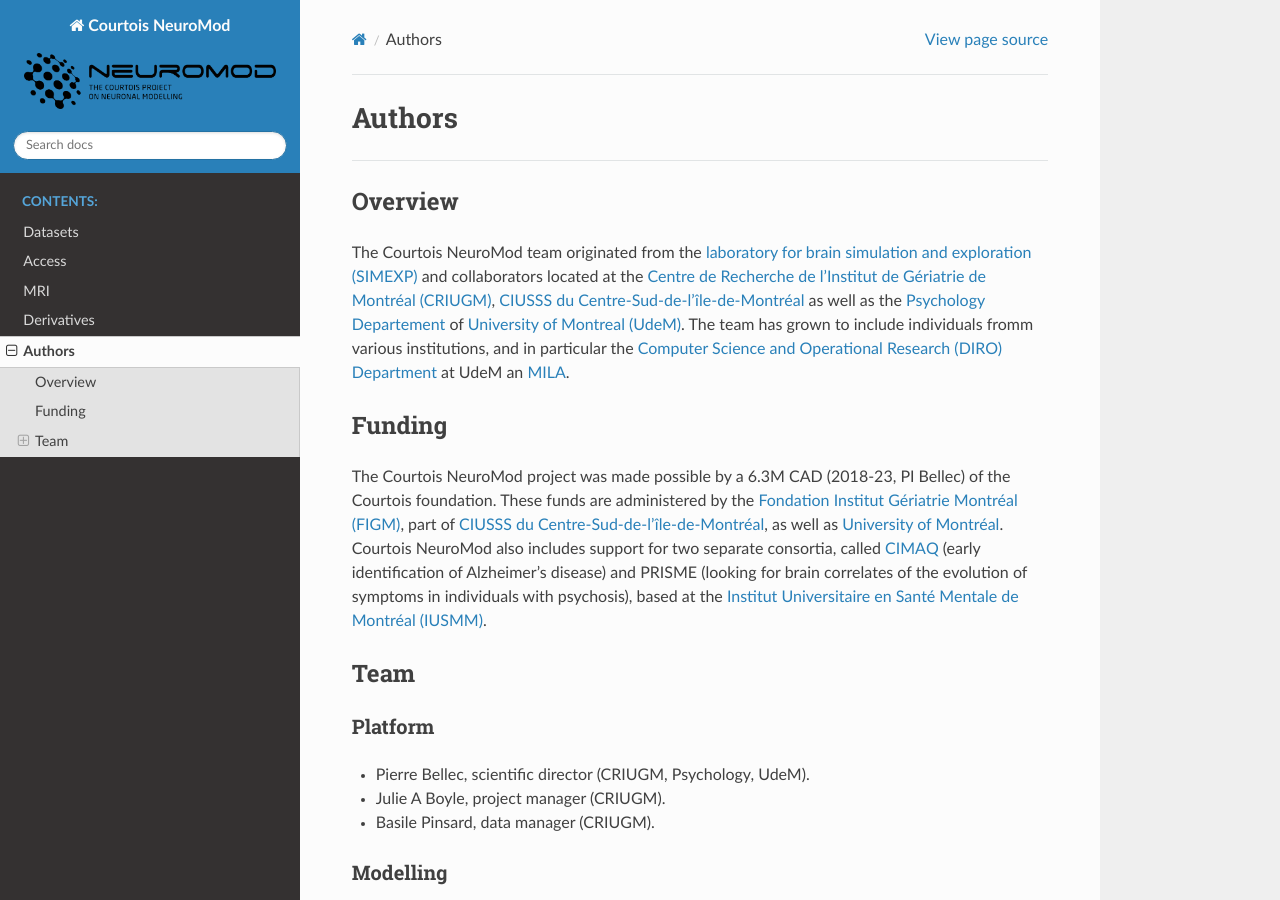
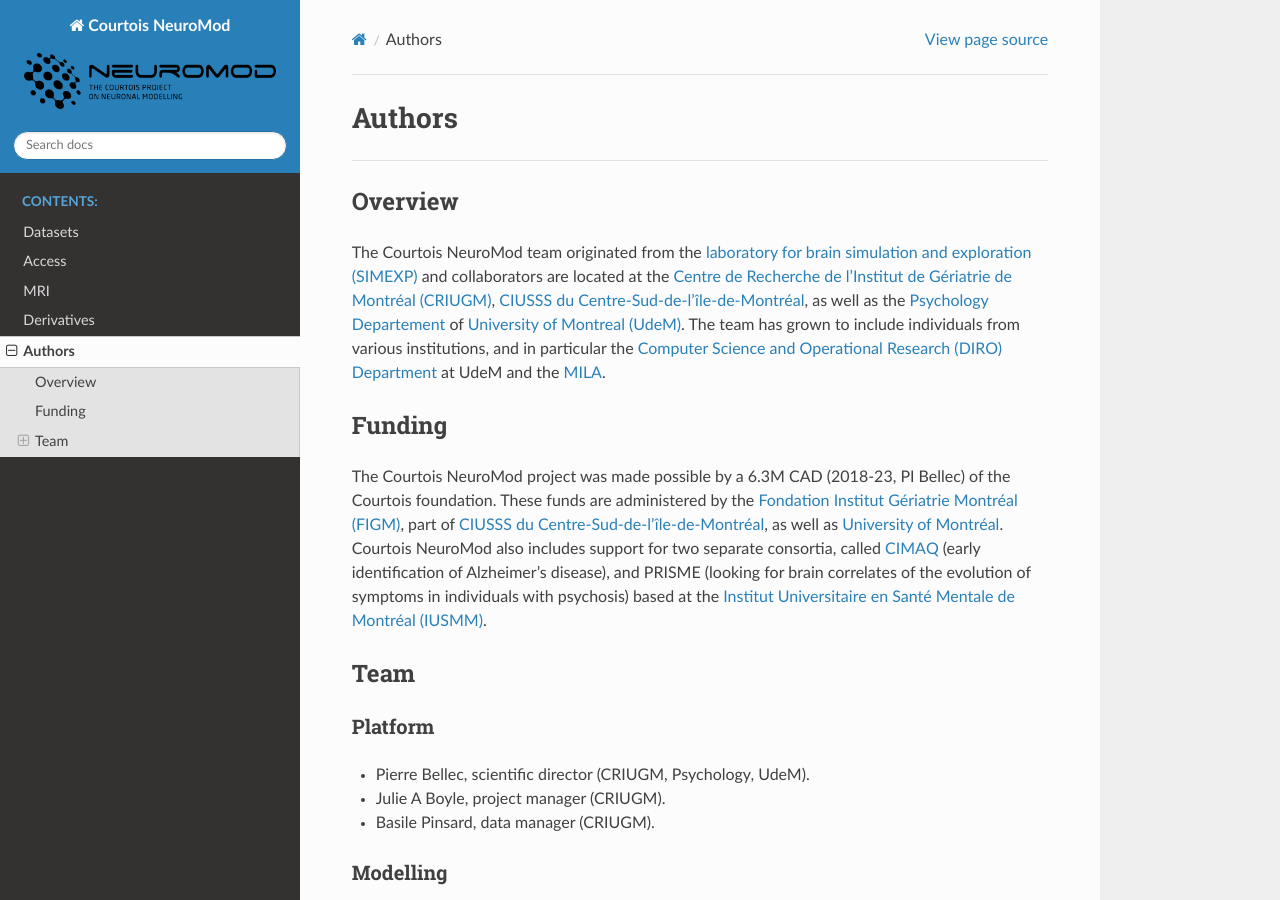
Before and after one commit to courtois-neuromod/cneuromod_docs, a Sphinx documentation site: the page built from source/AUTHORS.md, in a window 1280 px wide and 900 px high. Built offline with Sphinx 7.4.7 and the Read the Docs theme 2.0.0, drawn with Linux system fonts in a browser that asks for light colours.

Commit message:
Update AUTHORS.md
typos

```diff
--- a/source/AUTHORS.md
+++ b/source/AUTHORS.md
@@ -4,11 +4,11 @@
 ## Overview
 
 The Courtois NeuroMod team originated from
-the [laboratory for brain simulation and exploration (SIMEXP)](<https://simexp-lab.org>) and collaborators located at the [Centre de Recherche de l'Institut de Gériatrie de Montréal (CRIUGM)](http://www.criugm.qc.ca/en.html),  [CIUSSS du Centre-Sud-de-l'île-de-Montréal](https://ciusss-centresudmtl.gouv.qc.ca/propos/services-en-anglais) as well as the [Psychology Departement](https://psy.umontreal.ca/english/home/) of [University of Montreal (UdeM)](https://www.umontreal.ca/en/). The team has grown to include individuals fromm various institutions, and in particular the [Computer Science and Operational Research (DIRO) Department](https://diro.umontreal.ca/english/home/) at UdeM an [MILA](https://mila.quebec/en/).
+the [laboratory for brain simulation and exploration (SIMEXP)](<https://simexp-lab.org>) and collaborators are located at the [Centre de Recherche de l'Institut de Gériatrie de Montréal (CRIUGM)](http://www.criugm.qc.ca/en.html),  [CIUSSS du Centre-Sud-de-l'île-de-Montréal](https://ciusss-centresudmtl.gouv.qc.ca/propos/services-en-anglais), as well as the [Psychology Departement](https://psy.umontreal.ca/english/home/) of [University of Montreal (UdeM)](https://www.umontreal.ca/en/). The team has grown to include individuals from various institutions, and in particular the [Computer Science and Operational Research (DIRO) Department](https://diro.umontreal.ca/english/home/) at UdeM and the [MILA](https://mila.quebec/en/).
 
 ## Funding
 
-The Courtois NeuroMod project was made possible by a 6.3M CAD (2018-23, PI Bellec) of the Courtois foundation. These funds are administered by the [Fondation Institut Gériatrie Montréal (FIGM)](https://www.figm.ca/), part of [CIUSSS du Centre-Sud-de-l'île-de-Montréal](https://ciusss-centresudmtl.gouv.qc.ca/propos/services-en-anglais), as well as [University of Montréal](https://www.umontreal.ca/en/). Courtois NeuroMod also includes support for two separate consortia, called [CIMAQ](http://www.cima-q.ca/en/home/) (early identification of Alzheimer's disease) and PRISME (looking for brain correlates of the evolution of symptoms in individuals with psychosis), based at the [Institut Universitaire en Santé Mentale de Montréal (IUSMM)](https://ciusss-estmtl.gouv.qc.ca/).
+The Courtois NeuroMod project was made possible by a 6.3M CAD (2018-23, PI Bellec) of the Courtois foundation. These funds are administered by the [Fondation Institut Gériatrie Montréal (FIGM)](https://www.figm.ca/), part of [CIUSSS du Centre-Sud-de-l'île-de-Montréal](https://ciusss-centresudmtl.gouv.qc.ca/propos/services-en-anglais), as well as [University of Montréal](https://www.umontreal.ca/en/). Courtois NeuroMod also includes support for two separate consortia, called [CIMAQ](http://www.cima-q.ca/en/home/) (early identification of Alzheimer's disease), and PRISME (looking for brain correlates of the evolution of symptoms in individuals with psychosis) based at the [Institut Universitaire en Santé Mentale de Montréal (IUSMM)](https://ciusss-estmtl.gouv.qc.ca/).
 
 ## Team
 
```
